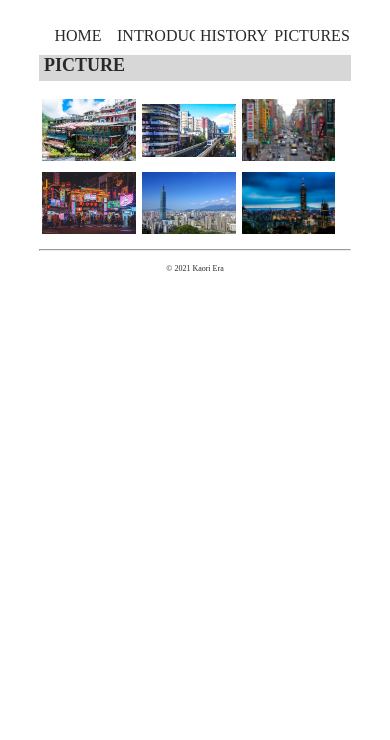
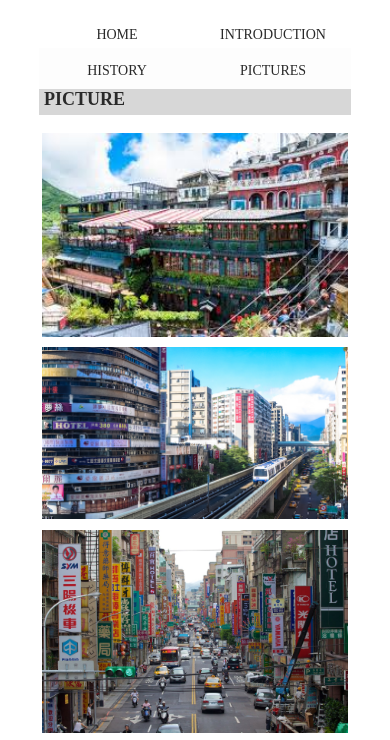
Before and after one commit to k-era/Pre_WMAD, a plain HTML site: page 0806_city_introduction/picture.html in a window 390 px wide. Shown: the part 51-791 px from the top of the page. Drawn offline with Linux system fonts and the light colour scheme.

Commit message:
add class name and modify style

```diff
--- a/0806_city_introduction/picture.html
+++ b/0806_city_introduction/picture.html
@@ -6,9 +6,9 @@
   <link rel="stylesheet" href="style.css">
   <title>Introducing Taipei</title>
 </head>
-<body>
+<body class="main_container">
   <header>
-    <h1>Introducing Taipei</h1>
+    <h1 class="title">Introducing Taipei</h1>
   </header>
   <nav>
     <ul class="menu">
@@ -21,7 +21,7 @@
 
   <br/>
   <article>
-    <h2>PICTURE</h2>
+    <h2 class="sub_title">PICTURE</h2>
     <ul class="pict">
     <li><a href="img/img2.jpeg" target="_blank" rel="noopener noreferrer">
       <img src="img/img2.jpeg" alt="taipei1">
@@ -32,9 +32,9 @@
     <li><a href="img/img4.jpeg" target="_blank" rel="noopener noreferrer">
       <img src="img/img4.jpeg" alt="taipei3">
     </a></li>
-    </ul>
+    <!-- </ul>
 
-    <ul class="pict">
+    <ul class="pict"> -->
       <li><a href="img/img5.jpeg" target="_blank" rel="noopener noreferrer">
         <img src="img/img5.jpeg" alt="taipei5">
       </a></li>
@@ -48,8 +48,7 @@
   </article>
 
   <footer>
-    <hr/>
-    <p>&copy; 2021 Kaori Era</p>
+    <small><p>&copy; 2021 Kaori Era</p></small>
   </footer>
 </body>
 </html>
--- a/0806_city_introduction/style.css
+++ b/0806_city_introduction/style.css
@@ -1,7 +1,6 @@
-body {
+.main_container {
   margin: 0 auto;
   width: 80%;
-  /* background-color: rgba(26, 55, 229, 0.06); */
   font-family: 'STIX Two Text', serif;
   color: #292929;
 }
@@ -10,24 +9,24 @@ img {
   width: 100%;
 }
 
-h1 {
+.title {
   font-size: 25px;
   margin: 20px;
   text-align: center;
   color: #000000;
 }
 
-h2 {
+.sub_title {
   padding: 5px;
   font-size: 18px;
   background-color: #c5c5c5b0;
 }
 
-p {
+article p {
   padding: 5px;
 }
 
-a {
+.main_container a {
   color: inherit;
   text-decoration: none;
 }
@@ -66,7 +65,9 @@ nav {
 
 .pict {
   display: flex;
+  flex-wrap: wrap;
   align-items: center;
+  justify-content: space-between;
   width: 100%;
   margin:0px;
   padding:0px;
@@ -80,6 +81,30 @@ nav {
 }
 
 footer p {
+  border-top: 1px solid #292929;
+  padding: 1em;
   font-size: 8px;
   text-align: center;
 }
+
+/* responsive */
+@media(max-width: 700px) {
+  html {
+    font-size: 87.5%;
+  }
+
+  .home, .introduction, .history, .pictures {
+    width: 50%;
+    padding: 10px 0;
+    text-align: center;
+    background-color: #ffffffee;
+  }
+
+  .pict li {
+    float:left;
+    list-style-type:none;
+    width: 100%;
+    padding: 1%;
+    align-items: center;
+  }
+}
```
Also changed, not shown: 0806_city_introduction/index.html (+6 -7 lines).
